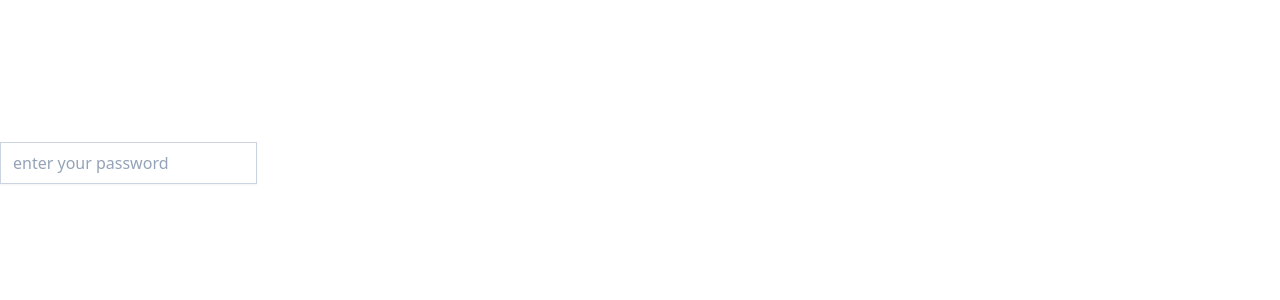
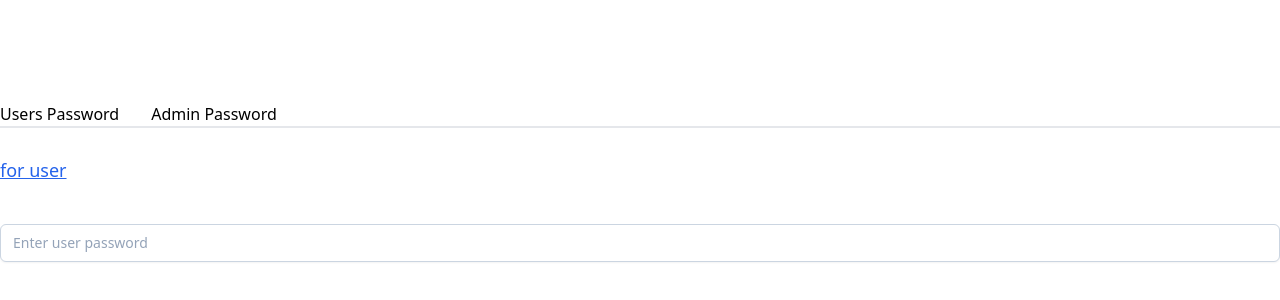
Before and after one commit to flogan-ultranauts/password-coding-simulation, a React (Create React App) app: page / in a window 1280 px wide. Shown: the part 218-518 px from the top of the page. Built offline with nearby package versions, Linux system fonts and the light colour scheme.

Commit message:
third iteration

```diff
--- a/package.json
+++ b/package.json
@@ -9,6 +9,7 @@
     "react": "^18.1.0",
     "react-dom": "^18.1.0",
     "react-scripts": "5.0.1",
+    "react-tabs": "^5.1.0",
     "web-vitals": "^2.1.4"
   },
   "scripts": {
--- /dev/null
+++ b/src/Admin.js
@@ -0,0 +1,55 @@
+import React,{useState} from 'react'
+// import {TabList,TabPanel,Tabs,Tab} from 'react-tabs'
+
+
+export default function Admin() {
+    const [adminPassword,setAdminPassword]= useState('')
+    const [adminError,setAdminError]= useState('')
+    const [adminAccept,setAdminAccept]=useState('')
+
+
+    function handleAdmin(e) {
+        setAdminPassword(e.target.value);
+
+       let symbolCount = (adminPassword.match(/\W/) ?? []).length;
+
+        if(adminPassword.length < 13 || symbolCount < 1){
+            setAdminError("password is accepted")
+        } else if(adminPassword.length >=13 && symbolCount >0){
+            setAdminError(null)
+            setAdminAccept("Admin password accepted")
+        }
+
+    }
+    return (
+        <div>
+
+
+
+
+          <h2 className="underline text-blue-600 font-normal text-lg mt-7">for admin </h2>
+          <div>
+            <input
+              type="text"
+              name="userpassword"
+              value={adminPassword}
+              onChange={handleAdmin}
+              className="px-3 py-2 mt-10 bg-white border shadow-sm border-slate-300 placeholder-slate-400 focus:outline-none focus:border-blue-500 focus:ring-blue-500 block w-full rounded-md sm:text-sm focus:ring-1"
+              placeholder="Enter user password"
+            />
+            <div>{adminPassword}</div>
+            <div id="output" className="text-red-500 text-lg font-medium">
+              {adminError}
+            </div>
+            <div className="text-green-500 text-lg font-medium">{adminAccept} </div>
+
+          </div>
+
+
+
+
+
+
+        </div>
+    )
+}
--- a/src/App.js
+++ b/src/App.js
@@ -1,18 +1,20 @@
-import logo from './logo.svg';
+
 import {useState} from 'react'
+import {TabList,TabPanel,Tabs,Tab} from 'react-tabs'
+import Admin from './Admin'
 
 
 function App() {
-  const [password,setPassword]= useState('')
-  const [error,setError]= useState('')
-  const [accept,setAccept]=useState('')
-  const [errorMessage,setErrorMessage]=useState("")
+  const [userPassword,setUserPassword]= useState('')
+  const [userError,setUserError]= useState('')
+  const [userAccept,setUserAccept]=useState('')
 
-  function handlechange(e) {
-    setPassword(e.target.value);
 
-    const letterCount = (password.match(/[A-Za-z]+/g) ?? []).length
-    const numberCount =(password.match(/[0-9]+/g) ?? []).length
+  function handleUserchange(e) {
+    setUserPassword(e.target.value);
+
+    const letterCount = (userPassword.match(/[A-Za-z]+/g) ?? []).length
+    const numberCount =(userPassword.match(/[0-9]+/g) ?? []).length
 
     // if(password.length < 8 || letterCount <1 || numberCount <1){
     //   setError('password is not accepted')
@@ -22,31 +24,69 @@ function App() {
     //   setAccept("password is accepted")
     // }
 
-    if(password.length < 8 && letterCount <1 ){
-      setError('password is not long enough and it does not include letter')
-      setAccept(null);
-    }else if(password.length >= 8 && letterCount > 0 && numberCount > 0){
-      setError(null);
-      setAccept("password is accepted")
+    if(userPassword.length < 8 && letterCount <1 ){
+      setUserError('password is not long enough and it does not include letter')
+      setUserAccept(null);
+    }else if(userPassword.length >= 8 && letterCount > 0 && numberCount > 0){
+      setUserError(null);
+      setUserAccept("password is accepted")
     }
 
   }
   return (
     <div className="flex item-center flex-col justify-between py-80">
-      <div>
+      {/* <div>
 
-     <input type="password" className='px-3 py-2 mt-10 border shadow-sm border-slate-300 placeholder-slate-400 focus:outline-none' value={password} onChange={handlechange} placeholder='enter your password' />
+     <input type="password" className='px-3 py-2 mt-10 border shadow-sm border-slate-300 placeholder-slate-400 focus:outline-none' value={userPassword} onChange={handleUserchange} placeholder='enter your password' />
       </div>
       <p className='text-red-500 text-sm font-normal'>
 
-      {error}
+      {userError}
       </p>
 
 
       <p className='text-green-500 text-lg font-semibold '>
 
-      {accept}
-      </p>
+      {userAccept}
+      </p> */}
+      <div>
+      <Tabs>
+        <TabList className="flex border-b-2 gap-8 ">
+          <Tab>Users Password</Tab>
+          <Tab>Admin Password</Tab>
+        </TabList>
+        <TabPanel>
+
+          <h2 className="underline text-blue-600 font-normal text-lg mt-7">for user </h2>
+          <div>
+            <input
+              type="text"
+              name="userpassword"
+              value={userPassword}
+              onChange={handleUserchange}
+              className="px-3 py-2 mt-10 bg-white border shadow-sm border-slate-300 placeholder-slate-400 focus:outline-none focus:border-blue-500 focus:ring-blue-500 block w-full rounded-md sm:text-sm focus:ring-1"
+              placeholder="Enter user password"
+            />
+            <div>{userPassword}</div>
+            <div id="output" className="text-red-500 text-lg font-medium">
+              {userError}
+            </div>
+            <div className="text-green-500 text-lg font-medium">{userAccept} </div>
+            {/* <button
+          onClick={validate(password)}
+          className="px-3 py-2 bg-blue-700 hover:bg-blue-600 transition-all  duration-200 rounded-sm text-white w-full  shadow-sm"
+        >
+          submit
+        </button> */}
+          </div>
+        </TabPanel>
+        <TabPanel>
+          {' '}
+          {/* <Admin /> */}
+          <Admin/>
+        </TabPanel>
+      </Tabs>
+      </div>
     </div>
   );
 }
```
Also changed, not shown: 1 other file (tests, documents, lock files or other folders).
